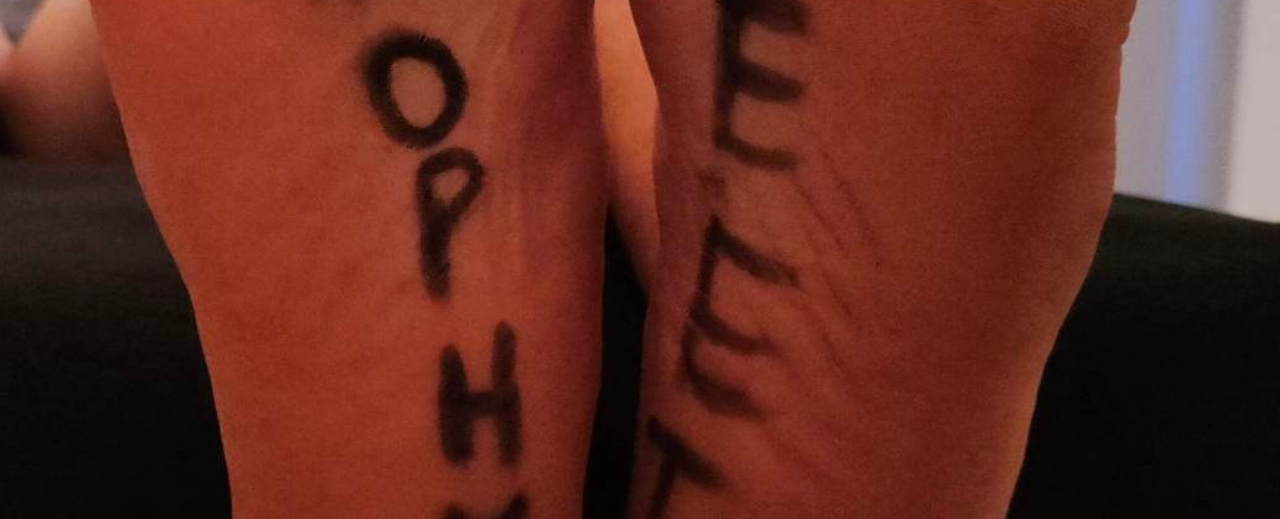
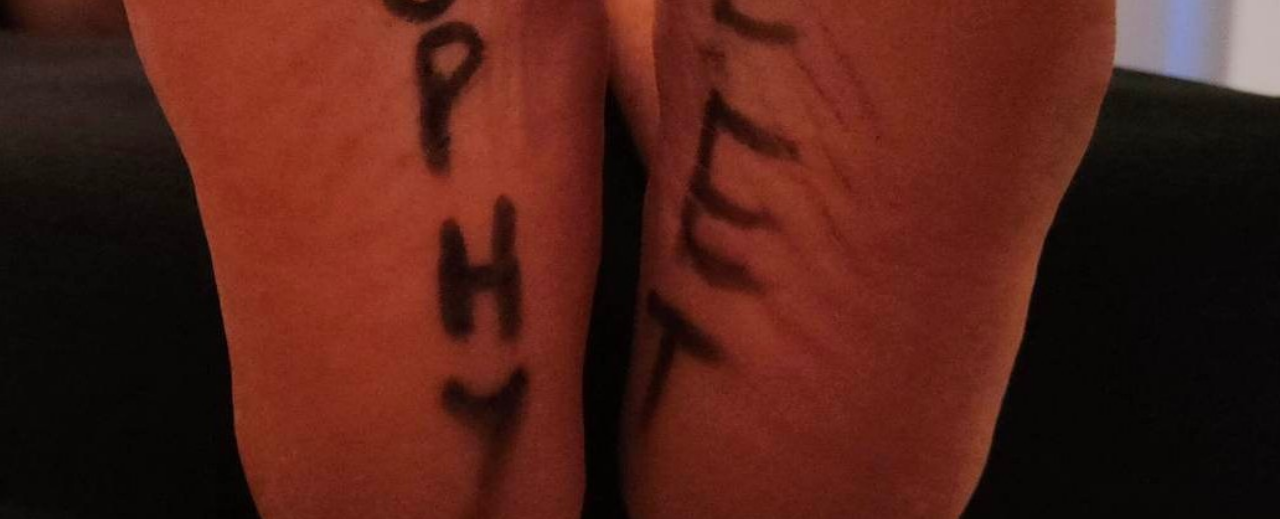
Before and after one commit to hanumanff619/feet-collectors, a plain HTML site: page index.html in a window 1280 px wide. Shown: the top 519 px of the page. Drawn offline with Linux system fonts and the light colour scheme.

Commit message:
Update index.html

```diff
--- a/index.html
+++ b/index.html
@@ -14,7 +14,7 @@
             background-color: #000;
             background-image: url('trophy_feet_final.png');
             background-size: cover;
-            background-position: center 50%;
+            background-position: center 60%;
             background-repeat: no-repeat;
             text-align: center;
         }
```
